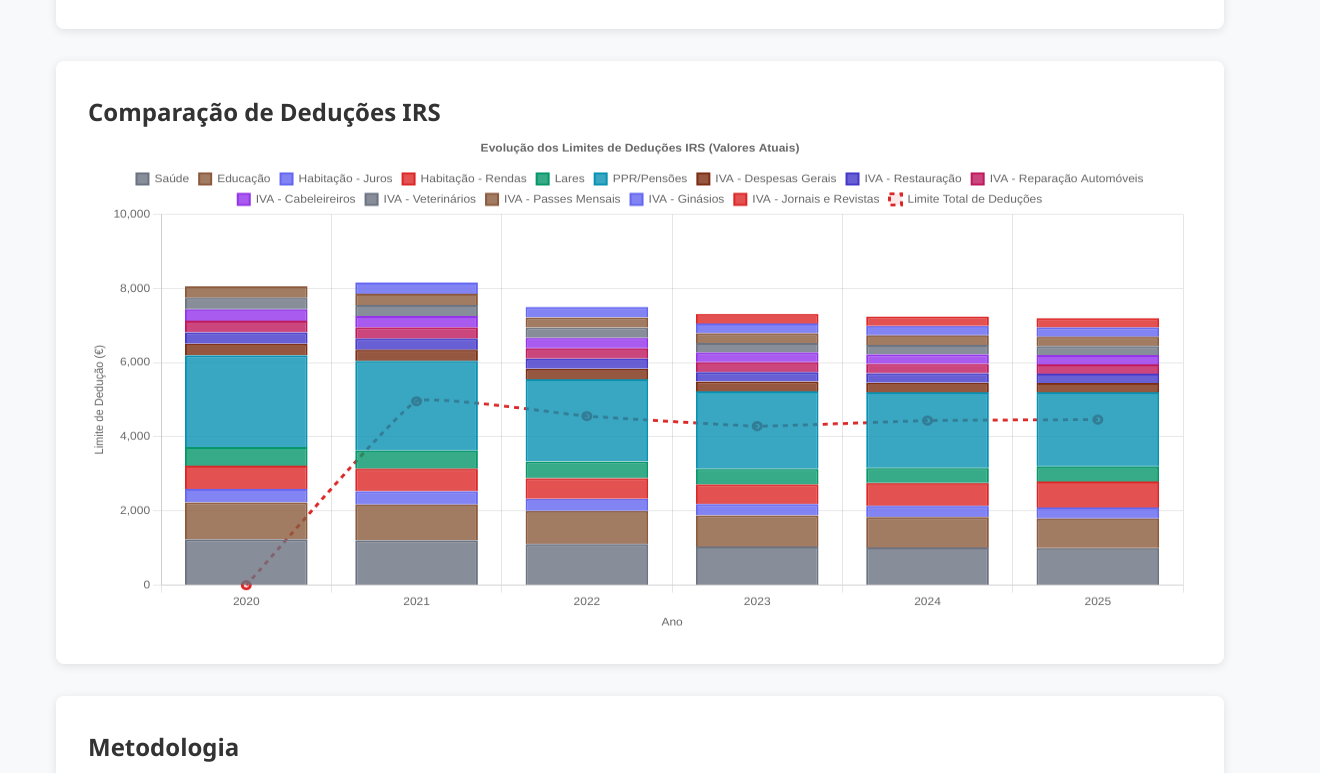
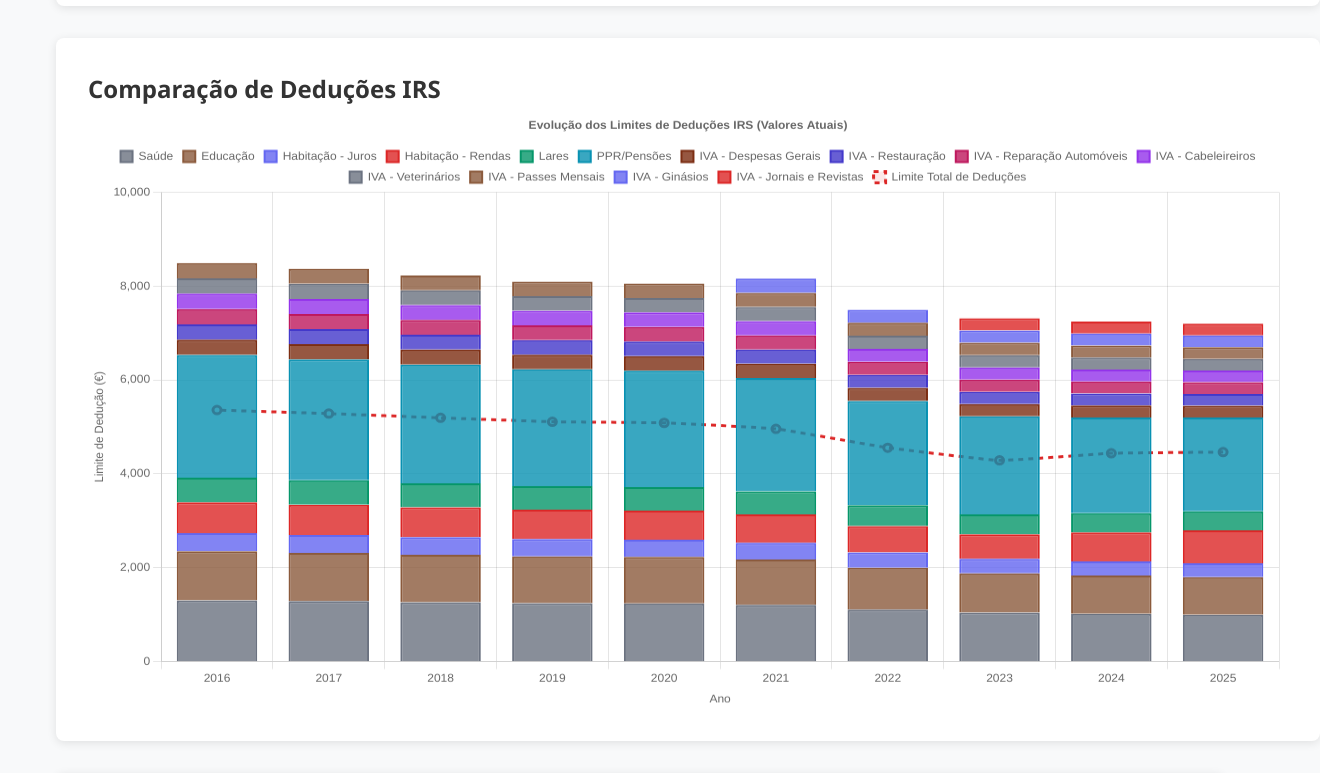
Before and after one commit to duartepinto/tabelas-irs-timetravel, a plain HTML site: page index.html in a window 1280 px wide. Shown: the part 3107-3880 px from the top of the page, 1320 px wide, since content can reach past the window. Drawn offline with nearby package versions, Linux system fonts and the light colour scheme.

Commit message:
Add deductions data up until 2016

```diff
--- a/deductions.json
+++ b/deductions.json
@@ -74,7 +74,7 @@
         "percentage": 0.35,
         "description": "IVA de serviços veterinários"
       },
-      "vatPublicTranspor": {
+      "vatPublicTransport": {
         "name": "IVA - Passes Mensais",
         "limit": 250,
         "percentage": 1.0,
@@ -169,7 +169,7 @@
         "percentage": 0.35,
         "description": "IVA de serviços veterinários"
       },
-      "vatPublicTranspor": {
+      "vatPublicTransport": {
         "name": "IVA - Passes Mensais",
         "limit": 250,
         "percentage": 1.0,
@@ -264,7 +264,7 @@
         "percentage": 0.35,
         "description": "IVA de serviços veterinários"
       },
-      "vatPublicTranspor": {
+      "vatPublicTransport": {
         "name": "IVA - Passes Mensais",
         "limit": 250,
         "percentage": 1.0,
@@ -323,12 +323,6 @@
         "percentage": 0.25,
         "description": "Encargos com lares de idosos"
       },
-      "insurance": {
-        "name": "Seguros",
-        "limit_percentage": 0.15,
-        "percentage": 0.25,
-        "description": "Prémios de seguros de vida, acidentes pessoais, saúde e incapacidade"
-      },
       "retirementSavings": {
         "name": "PPR/Pensões",
         "limit": 2000,
@@ -365,7 +359,7 @@
         "percentage": 0.35,
         "description": "IVA de serviços veterinários"
       },
-      "vatPublicTranspor": {
+      "vatPublicTransport": {
         "name": "IVA - Passes Mensais",
         "limit": 250,
         "percentage": 1.0,
@@ -418,11 +412,94 @@
         "percentage": 0.25,
         "description": "Encargos com lares de idosos"
       },
-      "insurance": {
-        "name": "Seguros",
-        "limit_percentage": 0.15,
+      "retirementSavings": {
+        "name": "PPR/Pensões",
+        "limit": 2000,
+        "percentage": 0.20,
+        "description": "Contribuições para PPR e regimes complementares de pensões"
+      },
+      "vatGeneral": {
+        "name": "IVA - Despesas Gerais",
+        "limit": 250,
+        "percentage": 0.15,
+        "description": "IVA de despesas gerais familiares"
+      },
+      "vatRestaurants": {
+        "name": "IVA - Restauração",
+        "limit": 250,
+        "percentage": 0.15,
+        "description": "IVA de despesas em restauração e alojamento"
+      },
+      "vatMechanic": {
+        "name": "IVA - Reparação Automóveis",
+        "limit": 250,
+        "percentage": 0.15,
+        "description": "IVA de reparação e manutenção de veículos"
+      },
+      "vatHairdressers": {
+        "name": "IVA - Cabeleireiros",
+        "limit": 250,
+        "percentage": 0.15,
+        "description": "IVA de serviços de cabeleireiro, institutos de beleza e ginásios"
+      },
+      "vatVet": {
+        "name": "IVA - Veterinários",
+        "limit": 250,
+        "percentage": 0.35,
+        "description": "IVA de serviços veterinários"
+      },
+      "vatPublicTransport": {
+        "name": "IVA - Passes Mensais",
+        "limit": 250,
+        "percentage": 1.0,
+        "description": "IVA de passes mensais de transportes públicos"
+      },
+      "vatFitness": {
+        "name": "IVA - Ginásios",
+        "limit": 250,
+        "percentage": 1.0,
+        "description": "IVA de ginásios e atividades desportivas"
+      }
+    }
+  },
+  {
+    "year": 2020,
+    "label": "2020",
+    "source": {
+      "url": "https://www.cgd.pt/Site/Saldo-Positivo/leis-e-impostos/Pages/deducoes-no-irs.aspx",
+      "backup": ""
+    },
+    "limit": 4104.00,
+    "deductions": {
+      "health": {
+        "name": "Saúde",
+        "limit": 1000,
+        "percentage": 0.15,
+        "description": "Despesas médicas e de saúde"
+      },
+      "education": {
+        "name": "Educação",
+        "limit": 800,
+        "percentage": 0.30,
+        "description": "Despesas de educação e formação"
+      },
+      "mortgageInterest": {
+        "name": "Habitação - Juros",
+        "limit": 296,
+        "percentage": 0.15,
+        "description": "Juros de empréstimos para habitação própria permanente"
+      },
+      "rent": {
+        "name": "Habitação - Rendas",
+        "limit": 502,
+        "percentage": 0.15,
+        "description": "Rendas para habitação própria permanente"
+      },
+      "nursingHome": {
+        "name": "Lares",
+        "limit": 403.75,
         "percentage": 0.25,
-        "description": "Prémios de seguros de vida, acidentes pessoais, saúde e incapacidade"
+        "description": "Encargos com lares de idosos"
       },
       "retirementSavings": {
         "name": "PPR/Pensões",
@@ -460,28 +537,22 @@
         "percentage": 0.35,
         "description": "IVA de serviços veterinários"
       },
-      "vatPublicTranspor": {
+      "vatPublicTransport": {
         "name": "IVA - Passes Mensais",
         "limit": 250,
         "percentage": 1.0,
         "description": "IVA de passes mensais de transportes públicos"
-      },
-      "vatFitness": {
-        "name": "IVA - Ginásios",
-        "limit": 250,
-        "percentage": 1.0,
-        "description": "IVA de ginásios e atividades desportivas"
       }
     }
   },
   {
-    "year": 2020,
-    "label": "2020",
+    "year": 2019,
+    "label": "2019",
     "source": {
-      "url": "https://www.cgd.pt/Site/Saldo-Positivo/leis-e-impostos/Pages/deducoes-no-irs.aspx",
+      "url": "https://s3-eu-central-1.amazonaws.com/cja-blogassets/wp-content/uploads/sites/3/2020/12/11131645/IRS_folheto_2019.pdf",
       "backup": ""
     },
-    "limit": null,
+    "limit": 4104.00,
     "deductions": {
       "health": {
         "name": "Saúde",
@@ -512,12 +583,6 @@
         "limit": 403.75,
         "percentage": 0.25,
         "description": "Encargos com lares de idosos"
-      },
-      "insurance": {
-        "name": "Seguros",
-        "limit_percentage": 0.15,
-        "percentage": 0.25,
-        "description": "Prémios de seguros de vida, acidentes pessoais, saúde e incapacidade"
       },
       "retirementSavings": {
         "name": "PPR/Pensões",
@@ -555,7 +620,256 @@
         "percentage": 0.35,
         "description": "IVA de serviços veterinários"
       },
-      "vatPublicTranspor": {
+      "vatPublicTransport": {
+        "name": "IVA - Passes Mensais",
+        "limit": 250,
+        "percentage": 1.0,
+        "description": "IVA de passes mensais de transportes públicos"
+      }
+    }
+  },
+  {
+    "year": 2018,
+    "label": "2018",
+    "source": {
+      "url": "https://www.plmj.com/xms/files/v1/Guias_Investimento/2018/Guia_Fiscal_2018.pdf",
+      "backup": ""
+    },
+    "limit": 4104.00,
+    "deductions": {
+      "health": {
+        "name": "Saúde",
+        "limit": 1000,
+        "percentage": 0.15,
+        "description": "Despesas médicas e de saúde"
+      },
+      "education": {
+        "name": "Educação",
+        "limit": 800,
+        "percentage": 0.30,
+        "description": "Despesas de educação e formação"
+      },
+      "mortgageInterest": {
+        "name": "Habitação - Juros",
+        "limit": 296,
+        "percentage": 0.15,
+        "description": "Juros de empréstimos para habitação própria permanente"
+      },
+      "rent": {
+        "name": "Habitação - Rendas",
+        "limit": 502,
+        "percentage": 0.15,
+        "description": "Rendas para habitação própria permanente"
+      },
+      "nursingHome": {
+        "name": "Lares",
+        "limit": 403.75,
+        "percentage": 0.25,
+        "description": "Encargos com lares de idosos"
+      },
+      "retirementSavings": {
+        "name": "PPR/Pensões",
+        "limit": 2000,
+        "percentage": 0.20,
+        "description": "Contribuições para PPR e regimes complementares de pensões"
+      },
+      "vatGeneral": {
+        "name": "IVA - Despesas Gerais",
+        "limit": 250,
+        "percentage": 0.15,
+        "description": "IVA de despesas gerais familiares"
+      },
+      "vatRestaurants": {
+        "name": "IVA - Restauração",
+        "limit": 250,
+        "percentage": 0.15,
+        "description": "IVA de despesas em restauração e alojamento"
+      },
+      "vatMechanic": {
+        "name": "IVA - Reparação Automóveis",
+        "limit": 250,
+        "percentage": 0.15,
+        "description": "IVA de reparação e manutenção de veículos"
+      },
+      "vatHairdressers": {
+        "name": "IVA - Cabeleireiros",
+        "limit": 250,
+        "percentage": 0.15,
+        "description": "IVA de serviços de cabeleireiro, institutos de beleza e ginásios"
+      },
+      "vatVet": {
+        "name": "IVA - Veterinários",
+        "limit": 250,
+        "percentage": 0.35,
+        "description": "IVA de serviços veterinários"
+      },
+      "vatPublicTransport": {
+        "name": "IVA - Passes Mensais",
+        "limit": 250,
+        "percentage": 1.0,
+        "description": "IVA de passes mensais de transportes públicos"
+      }
+    }
+  },
+  {
+    "year": 2017,
+    "label": "2017",
+    "source": {
+      "url": "https://ind.millenniumbcp.pt/pt/geral/fiscalidade/Pages/IRS-2017-verificacao-de-despesas.aspx",
+      "backup": ""
+    },
+    "limit": 4104.00,
+    "deductions": {
+      "health": {
+        "name": "Saúde",
+        "limit": 1000,
+        "percentage": 0.15,
+        "description": "Despesas médicas e de saúde"
+      },
+      "education": {
+        "name": "Educação",
+        "limit": 800,
+        "percentage": 0.30,
+        "description": "Despesas de educação e formação"
+      },
+      "mortgageInterest": {
+        "name": "Habitação - Juros",
+        "limit": 296,
+        "percentage": 0.15,
+        "description": "Juros de empréstimos para habitação própria permanente"
+      },
+      "rent": {
+        "name": "Habitação - Rendas",
+        "limit": 502,
+        "percentage": 0.15,
+        "description": "Rendas para habitação própria permanente"
+      },
+      "nursingHome": {
+        "name": "Lares",
+        "limit": 403.75,
+        "percentage": 0.25,
+        "description": "Encargos com lares de idosos"
+      },
+      "retirementSavings": {
+        "name": "PPR/Pensões",
+        "limit": 2000,
+        "percentage": 0.20,
+        "description": "Contribuições para PPR e regimes complementares de pensões"
+      },
+      "vatGeneral": {
+        "name": "IVA - Despesas Gerais",
+        "limit": 250,
+        "percentage": 0.15,
+        "description": "IVA de despesas gerais familiares"
+      },
+      "vatRestaurants": {
+        "name": "IVA - Restauração",
+        "limit": 250,
+        "percentage": 0.15,
+        "description": "IVA de despesas em restauração e alojamento"
+      },
+      "vatMechanic": {
+        "name": "IVA - Reparação Automóveis",
+        "limit": 250,
+        "percentage": 0.15,
+        "description": "IVA de reparação e manutenção de veículos"
+      },
+      "vatHairdressers": {
+        "name": "IVA - Cabeleireiros",
+        "limit": 250,
+        "percentage": 0.15,
+        "description": "IVA de serviços de cabeleireiro, institutos de beleza e ginásios"
+      },
+      "vatVet": {
+        "name": "IVA - Veterinários",
+        "limit": 250,
+        "percentage": 0.35,
+        "description": "IVA de serviços veterinários"
+      },
+      "vatPublicTransport": {
+        "name": "IVA - Passes Mensais",
+        "limit": 250,
+        "percentage": 1.0,
+        "description": "IVA de passes mensais de transportes públicos"
+      }
+    }
+  },
+  {
+    "year": 2016,
+    "label": "2016",
+    "source": {
+      "url": "http://carlosribeiro.pt/wp-content/uploads/2015/12/Tipo-de-Despesas-3-1.pdf",
+      "backup": ""
+    },
+    "limit": 4104.00,
+    "deductions": {
+      "health": {
+        "name": "Saúde",
+        "limit": 1000,
+        "percentage": 0.15,
+        "description": "Despesas médicas e de saúde"
+      },
+      "education": {
+        "name": "Educação",
+        "limit": 800,
+        "percentage": 0.30,
+        "description": "Despesas de educação e formação"
+      },
+      "mortgageInterest": {
+        "name": "Habitação - Juros",
+        "limit": 296,
+        "percentage": 0.15,
+        "description": "Juros de empréstimos para habitação própria permanente"
+      },
+      "rent": {
+        "name": "Habitação - Rendas",
+        "limit": 502,
+        "percentage": 0.15,
+        "description": "Rendas para habitação própria permanente"
+      },
+      "nursingHome": {
+        "name": "Lares",
+        "limit": 403.75,
+        "percentage": 0.25,
+        "description": "Encargos com lares de idosos"
+      },
+      "retirementSavings": {
+        "name": "PPR/Pensões",
+        "limit": 2000,
+        "percentage": 0.20,
+        "description": "Contribuições para PPR e regimes complementares de pensões"
+      },
+      "vatGeneral": {
+        "name": "IVA - Despesas Gerais",
+        "limit": 250,
+        "percentage": 0.15,
+        "description": "IVA de despesas gerais familiares"
+      },
+      "vatRestaurants": {
+        "name": "IVA - Restauração",
+        "limit": 250,
+        "percentage": 0.15,
+        "description": "IVA de despesas em restauração e alojamento"
+      },
+      "vatMechanic": {
+        "name": "IVA - Reparação Automóveis",
+        "limit": 250,
+        "percentage": 0.15,
+        "description": "IVA de reparação e manutenção de veículos"
+      },
+      "vatHairdressers": {
+        "name": "IVA - Cabeleireiros",
+        "limit": 250,
+        "percentage": 0.15,
+        "description": "IVA de serviços de cabeleireiro, institutos de beleza e ginásios"
+      },
+      "vatVet": {
+        "name": "IVA - Veterinários",
+        "limit": 250,
+        "percentage": 0.35,
+        "description": "IVA de serviços veterinários"
+      },
+      "vatPublicTransport": {
         "name": "IVA - Passes Mensais",
         "limit": 250,
         "percentage": 1.0,
--- a/styles.css
+++ b/styles.css
@@ -141,7 +141,7 @@ tr:hover {
 }
 
 .chart-container:has(#deductionsChart) canvas {
-    height: 500px !important;
+    height: 600px !important;
 }
 
 .methodology {
@@ -289,7 +289,7 @@ tr:hover {
     }
 
     .chart-container:has(#deductionsChart) canvas {
-        height: 350px !important;
+        height: 400px !important;
     }
 }
 
```
